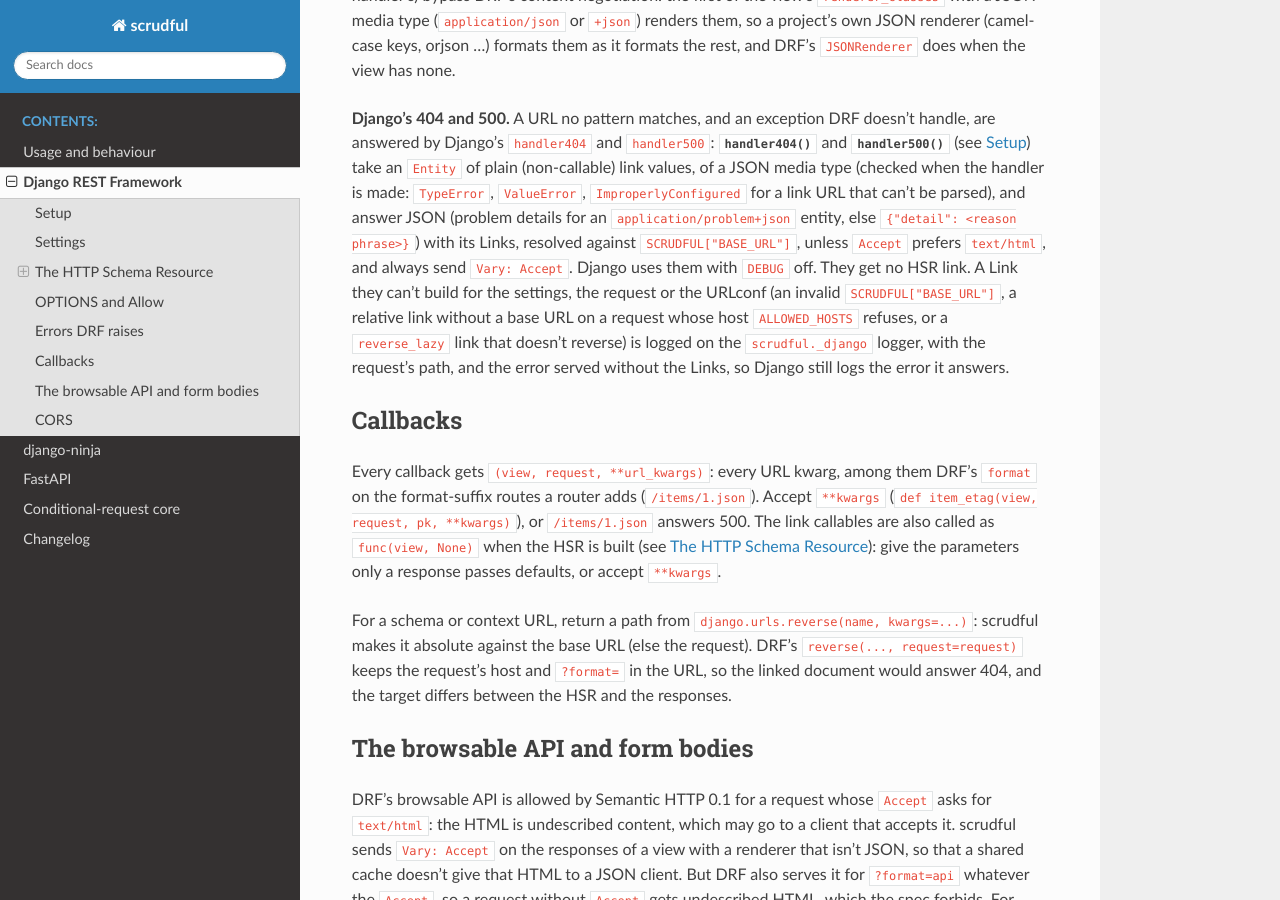
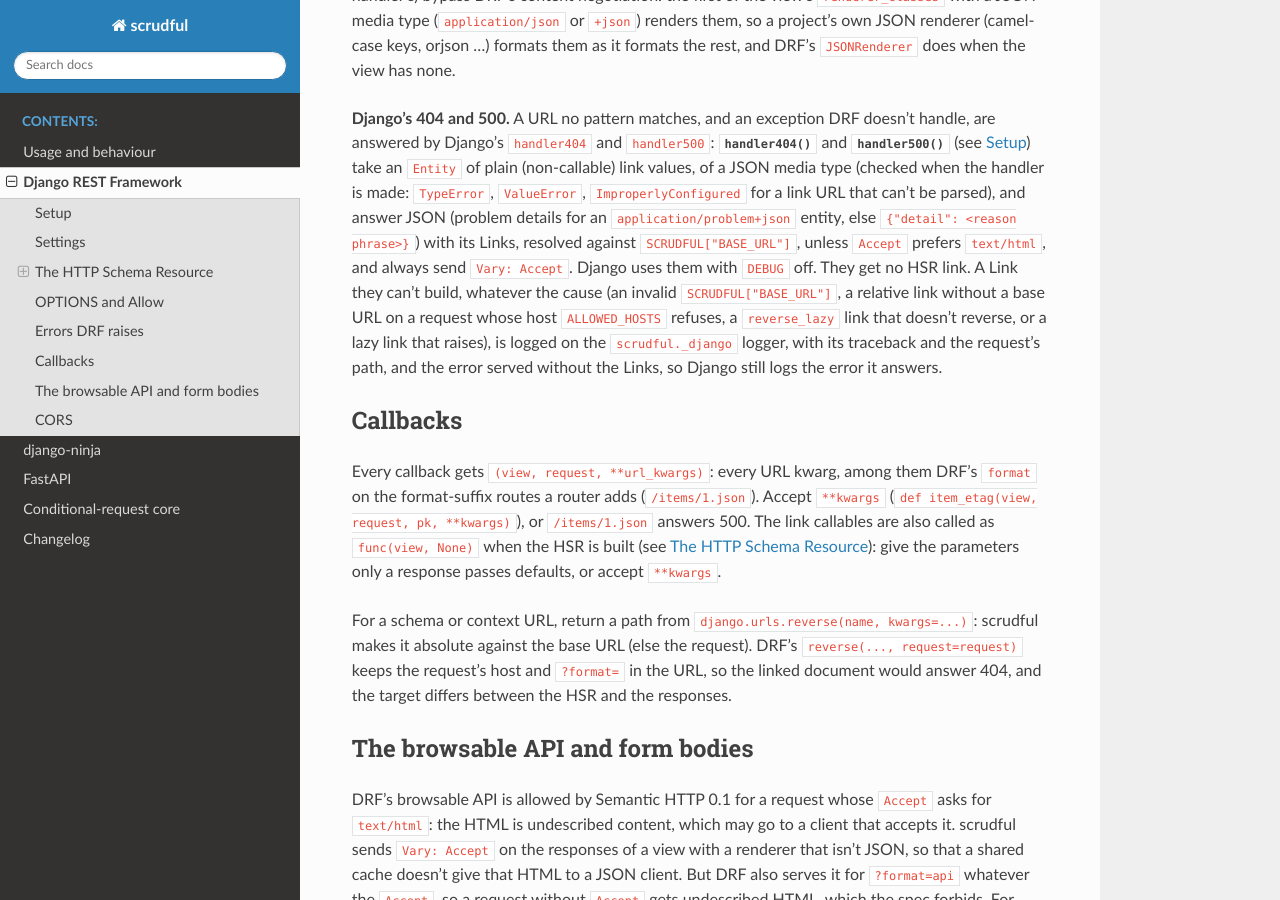
Before and after one commit to mimotoai/scrudful, a Sphinx documentation site: the page built from docs/source/rest_framework.rst, in a window 1280 px wide and 900 px high, scrolled down 9148 px. Built offline with Sphinx 7.4.7 and the Read the Docs theme 3.1.0, drawn with Linux system fonts in a browser that asks for light colours.

Commit message:
mr10 r3 E2 fix2: P5a: handler404/handler500 never raise for their Links, whatever the cause
The Links fallback catches any exception: the error is served with the
plain body, and the cause logged with its traceback and the request's
path. A lazy URL raising KeyError is now answered 404 or 500, sync and
async. The exactly-once log of the error a failing handler500 answered
stays, for a failure past the Links (Django's HTML page, the JSON body).

Claude-Session: https://claude.ai/code/session_01SAZeWv3jW9kYJFL415oZPV

```diff
--- a/docs/source/rest_framework.rst
+++ b/docs/source/rest_framework.rst
@@ -516,12 +516,13 @@ a link URL that can't be parsed), and answer JSON (problem
 details for an ``application/problem+json`` entity, else ``{"detail": <reason
 phrase>}``) with its Links, resolved against ``SCRUDFUL["BASE_URL"]``, unless
 ``Accept`` prefers ``text/html``, and always send ``Vary: Accept``. Django uses
-them with ``DEBUG`` off. They get no HSR link. A Link they can't build for the
-settings, the request or the URLconf (an invalid ``SCRUDFUL["BASE_URL"]``, a
-relative link without a base URL on a request whose host ``ALLOWED_HOSTS``
-refuses, or a ``reverse_lazy`` link that doesn't reverse) is logged on the
-``scrudful._django`` logger, with the request's path, and the error served
-without the Links, so Django still logs the error it answers.
+them with ``DEBUG`` off. They get no HSR link. A Link they can't build,
+whatever the cause (an invalid ``SCRUDFUL["BASE_URL"]``, a relative link
+without a base URL on a request whose host ``ALLOWED_HOSTS`` refuses, a
+``reverse_lazy`` link that doesn't reverse, or a lazy link that raises), is
+logged on the ``scrudful._django`` logger, with its traceback and the
+request's path, and the error served without the Links, so Django still logs
+the error it answers.
 
 Callbacks
 ---------
```
Also changed, not shown: CHANGELOG.rst (+6 -5 lines), 2 other files.
